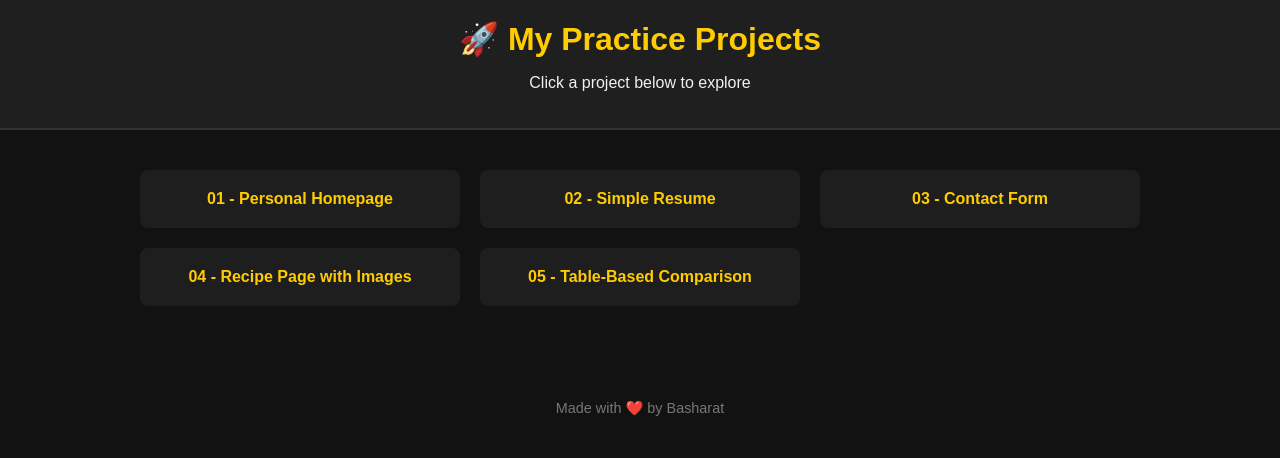
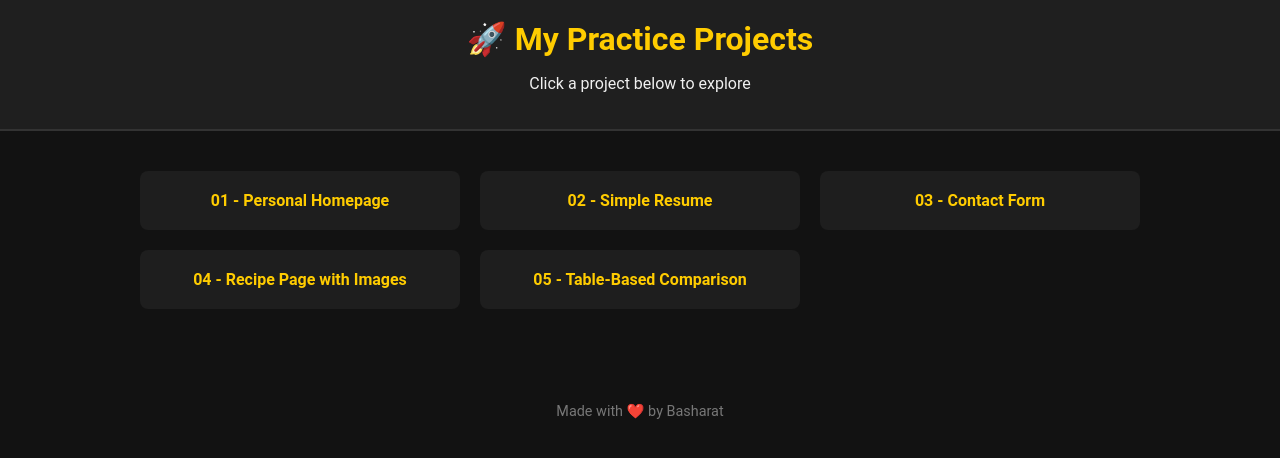
Before and after one commit to basharat-irshad/practice-projects, a plain HTML site: page index.html in a window 1280 px wide. Drawn offline with Linux system fonts and the light colour scheme.

```diff
--- a/styles.css
+++ b/styles.css
@@ -1,6 +1,7 @@
 /* style.css - Dashboard Styling */
 body {
-  font-family: Arial, sans-serif;
+  font-family: "Roboto", "Gill Sans", "Gill Sans MT", Calibri, "Trebuchet MS",
+    sans-serif;
   background-color: #121212;
   color: #f0f0f0;
   margin: 0;
```
